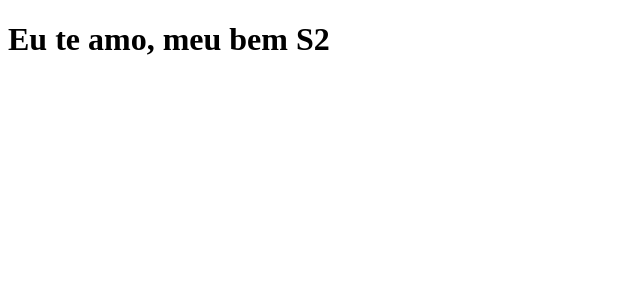
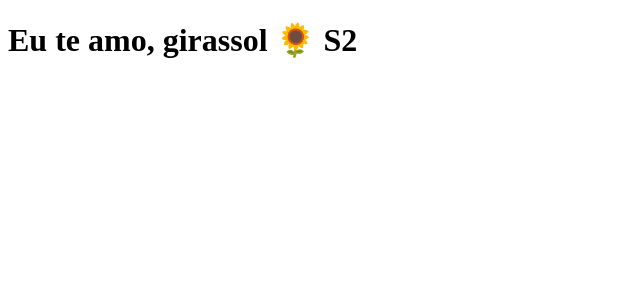
Before and after one commit to marcosvbs/clone-tabnews, a Next.js app: page / in a window 1280 px wide. Shown: the top 300 px of the page, without its empty margins (0-640 px from the left). Built offline with nearby package versions, Linux system fonts and the light colour scheme.

Commit message:
Modify phrase

```diff
--- a/pages/index.js
+++ b/pages/index.js
@@ -1,5 +1,5 @@
 function Home() {
-    return <h1>Eu te amo, meu bem S2</h1>
+    return <h1>Eu te amo, girassol 🌻 S2</h1>
 }
 
 export default Home;
```
